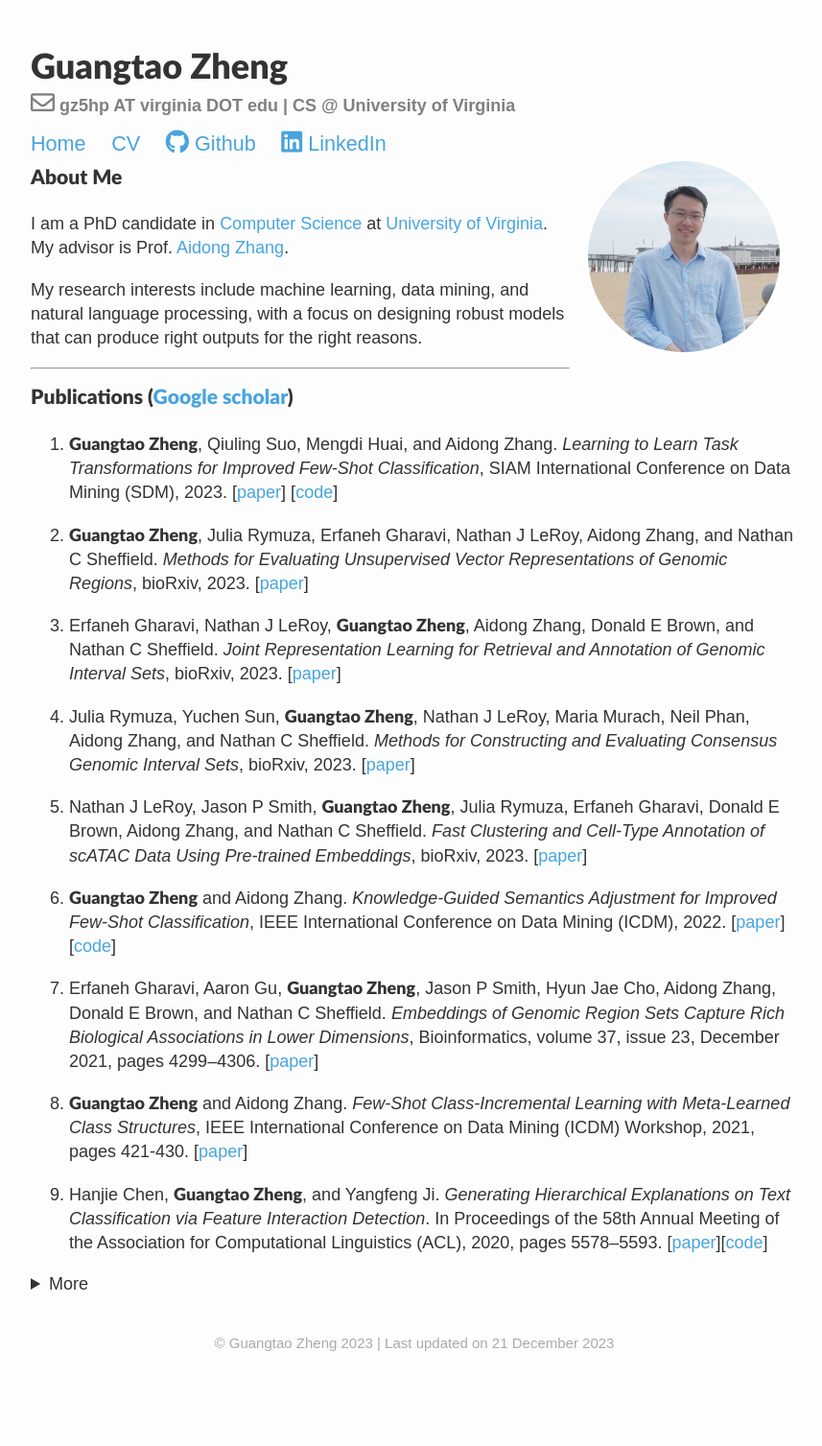
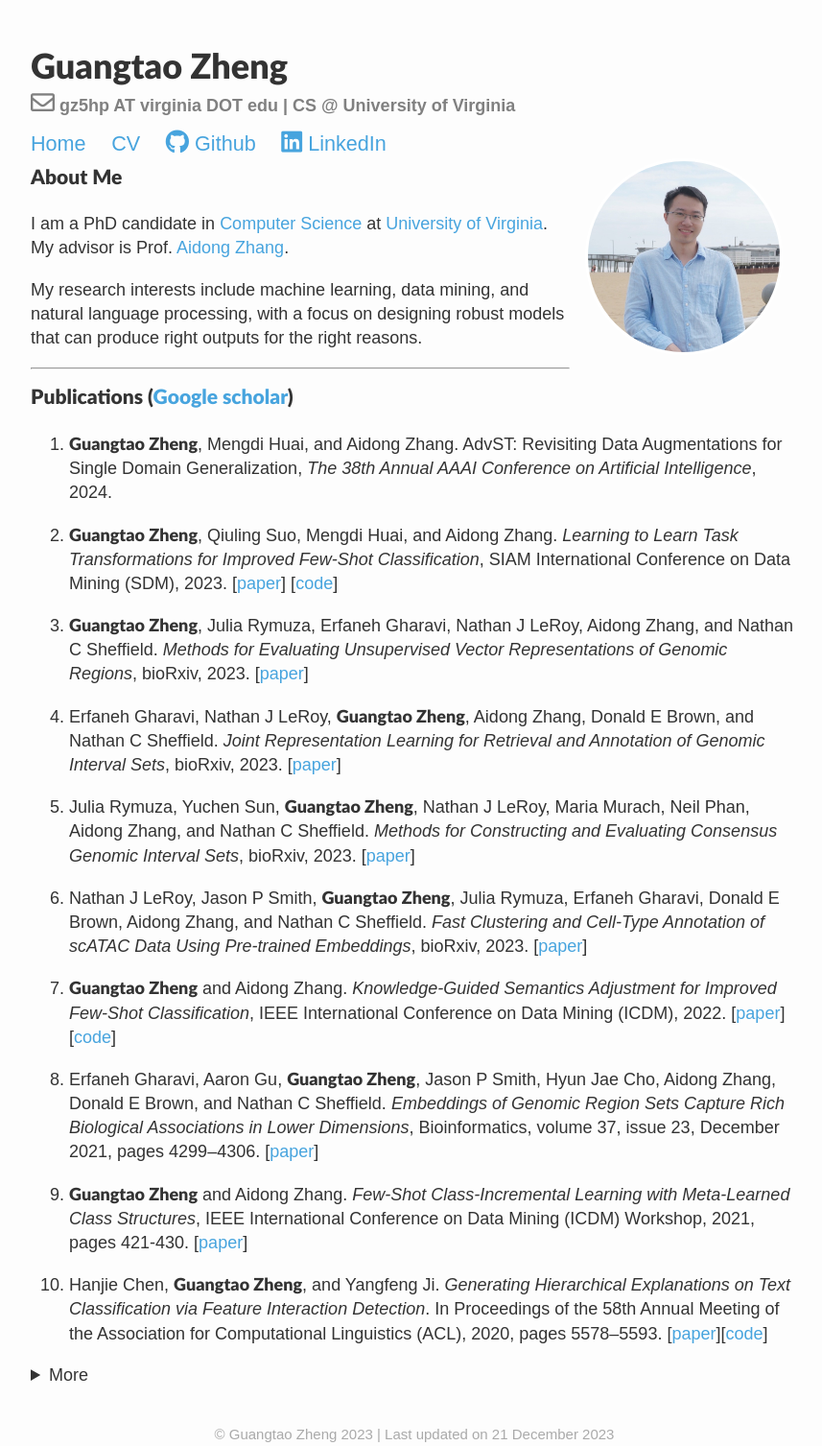
Before and after one commit to gtzheng/gtzheng.github.io, a Jekyll site: the page built from index.md, in a window 1280 px wide. Shown: the whole page at 96% size, without its empty margins (208-1065 px from the left). Built offline with Jekyll 4.4.1, drawn with Linux system fonts in a browser that asks for light colours; nearby versions of some CDN libraries; before the commit the page ends 1413 px from its top, so only the background shows below that.

Commit message:
update publications

```diff
--- a/index.md
+++ b/index.md
@@ -17,6 +17,8 @@ My research interests include machine learning, data mining, and natural languag
 ***
 
 <h3>Publications (<a href="https://scholar.google.com/citations?user=SHMLzswAAAAJ&hl=en">Google scholar</a>)</h3>
+1. **Guangtao Zheng**, Mengdi Huai, and Aidong Zhang. AdvST: Revisiting Data Augmentations for Single Domain Generalization, *The 38th Annual AAAI Conference on Artificial Intelligence*, 2024.
+
 1. **Guangtao Zheng**, Qiuling Suo, Mengdi Huai, and Aidong Zhang. *Learning to Learn Task Transformations for Improved Few-Shot Classification*, SIAM International Conference on Data Mining (SDM), 2023. [[paper](https://epubs.siam.org/doi/10.1137/1.9781611977653.ch88 "Acceptance Rate: 27.4%")] [[code](https://github.com/gtzheng/L2TT)]
 
 2. **Guangtao Zheng**, Julia Rymuza, Erfaneh Gharavi, Nathan J LeRoy, Aidong Zhang, and Nathan C Sheffield. *Methods for Evaluating Unsupervised Vector Representations of Genomic Regions*, bioRxiv, 2023. [[paper](https://www.biorxiv.org/content/10.1101/2023.08.28.555137v1.abstract)]
```
